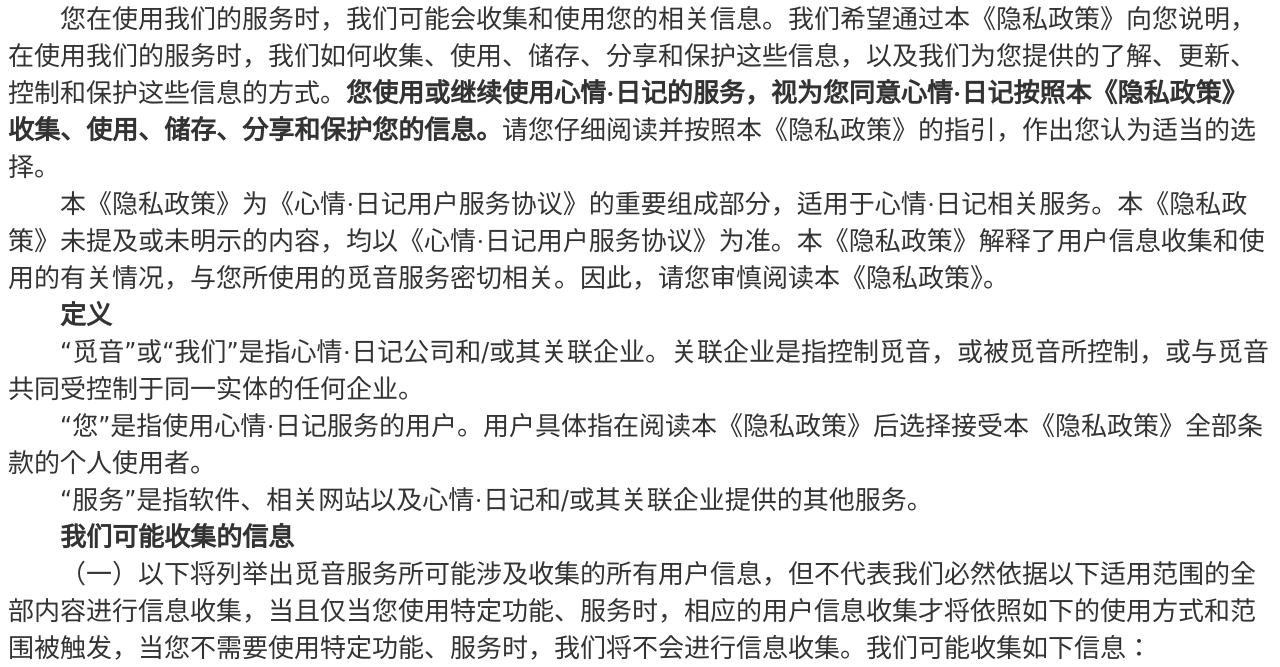
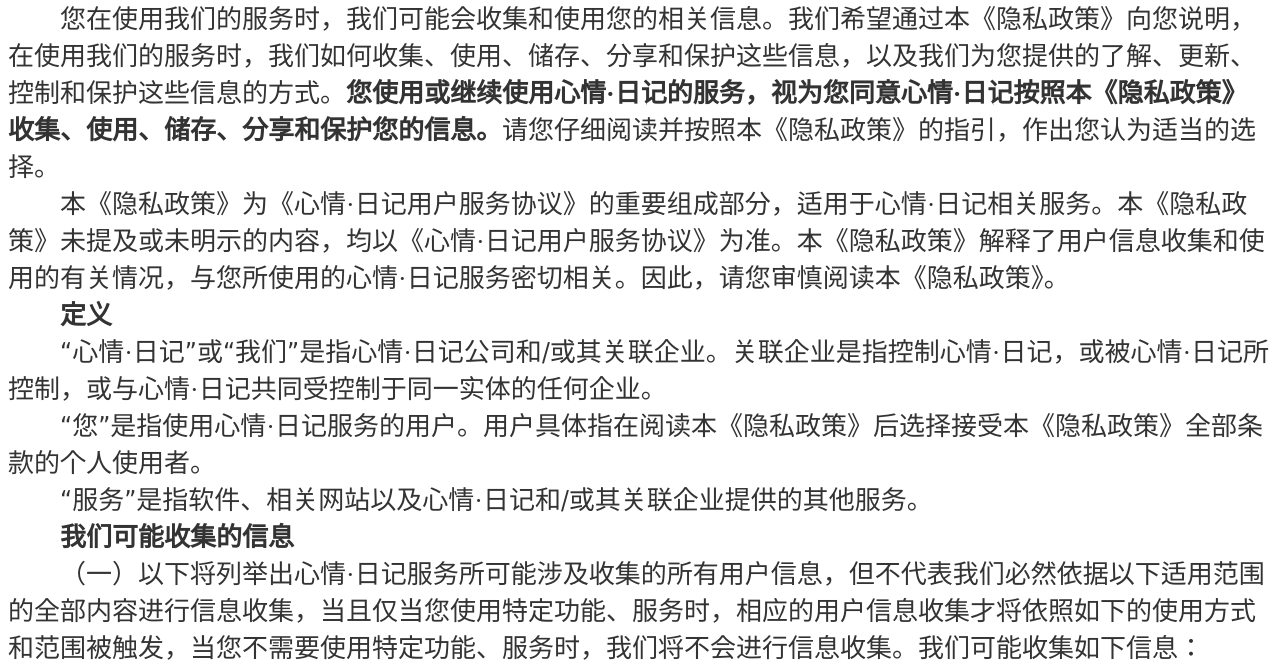
Before and after one commit to ruoling124/MS.github.io, a plain HTML site: page index.html in a window 1280 px wide. Shown: the part 93-760 px from the top of the page. Drawn offline with Linux system fonts and the light colour scheme.

Commit message:
Update index.html

```diff
--- a/index.html
+++ b/index.html
@@ -24,13 +24,13 @@
 <h4 style="margin: 0.0px 0.0px 0.0px 0.0px; text-align: center; line-height: 45.0px; font: 32.0px 'PingFang SC Semibold'; color: #333333; -webkit-text-stroke: #333333"><span class="s1"><b>心情·日记隐私政策</b></span></h4>
 <p class="p2"><span class="s2"><b>引言</b></span></p>
 <p class="p3"><span class="s3">您在使用我们的服务时，我们可能会收集和使用您的相关信息。我们希望通过本《隐私政策》向您说明，在使用我们的服务时，我们如何收集、使用、储存、分享和保护这些信息，以及我们为您提供的了解、更新、控制和保护这些信息的方式。<b>您使用或继续使用心情·日记的服务，视为您同意心情·日记按照本《隐私政策》收集、使用、储存、分享和保护您的信息。</b>请您仔细阅读并按照本《隐私政策》的指引，作出您认为适当的选择。</span></p>
-<p class="p3"><span class="s3">本《隐私政策》为《心情·日记用户服务协议》的重要组成部分，适用于心情·日记相关服务。本《隐私政策》未提及或未明示的内容，均以《心情·日记用户服务协议》为准。本《隐私政策》解释了用户信息收集和使用的有关情况，与您所使用的觅音服务密切相关。因此，请您审慎阅读本《隐私政策》。</span></p>
+<p class="p3"><span class="s3">本《隐私政策》为《心情·日记用户服务协议》的重要组成部分，适用于心情·日记相关服务。本《隐私政策》未提及或未明示的内容，均以《心情·日记用户服务协议》为准。本《隐私政策》解释了用户信息收集和使用的有关情况，与您所使用的心情·日记服务密切相关。因此，请您审慎阅读本《隐私政策》。</span></p>
 <p class="p2"><span class="s2"><b>定义</b></span></p>
-<p class="p4"><span class="s4">“</span><span class="s3">觅音</span><span class="s4">”</span><span class="s3">或</span><span class="s4">“</span><span class="s3">我们</span><span class="s4">”</span><span class="s3">是指心情·日记公司和</span><span class="s4">/</span><span class="s3">或其关联企业。关联企业是指控制觅音，或被觅音所控制，或与觅音共同受控制于同一实体的任何企业。</span></p>
+<p class="p4"><span class="s4">“</span><span class="s3">心情·日记</span><span class="s4">”</span><span class="s3">或</span><span class="s4">“</span><span class="s3">我们</span><span class="s4">”</span><span class="s3">是指心情·日记公司和</span><span class="s4">/</span><span class="s3">或其关联企业。关联企业是指控制心情·日记，或被心情·日记所控制，或与心情·日记共同受控制于同一实体的任何企业。</span></p>
 <p class="p4"><span class="s4">“</span><span class="s3">您</span><span class="s4">”</span><span class="s3">是指使用心情·日记服务的用户。用户具体指在阅读本《隐私政策》后选择接受本《隐私政策》全部条款的个人使用者。</span></p>
 <p class="p4"><span class="s4">“</span><span class="s3">服务</span><span class="s4">”</span><span class="s3">是指软件、相关网站以及心情·日记和</span><span class="s4">/</span><span class="s3">或其关联企业提供的其他服务。</span></p>
 <p class="p2"><span class="s2"><b>我们可能收集的信息</b></span></p>
-<p class="p3"><span class="s3">（一）以下将列举出觅音服务所可能涉及收集的所有用户信息，但不代表我们必然依据以下适用范围的全部内容进行信息收集，当且仅当您使用特定功能、服务时，相应的用户信息收集才将依照如下的使用方式和范围被触发，当您不需要使用特定功能、服务时，我们将不会进行信息收集。我们可能收集如下信息：</span></p>
+<p class="p3"><span class="s3">（一）以下将列举出心情·日记服务所可能涉及收集的所有用户信息，但不代表我们必然依据以下适用范围的全部内容进行信息收集，当且仅当您使用特定功能、服务时，相应的用户信息收集才将依照如下的使用方式和范围被触发，当您不需要使用特定功能、服务时，我们将不会进行信息收集。我们可能收集如下信息：</span></p>
 <p class="p4"><span class="s4">1</span><span class="s3">、<b>个人信息</b>：是可用于唯一地识别或联系某人的数据，如姓名、电子邮件地址、联系地址等，我们依据国家法律法规规定的</span><span class="s4">“</span><span class="s3">后台实名、前台自愿</span><span class="s4">”</span><span class="s3">原则，将对用户进行基于电话号码等方式进行真实身份信息认证所获取您的电话号码等信息。我们仅为实现以下目的而使用您主动向我们提交的个人信息：帮助我们开发、交付和改进心情·日记服务，从而使用户享受更优质的服务；管理您所参与的反馈、在线调查等活动。</span></p>
 <p class="p4"><span class="s4">2</span><span class="s3">、非个人信息：非个人信息是不会与任何特定个人直接相关联的数据。您在使用心情·日记服务时，系统可能通过</span><span class="s4">cookies</span><span class="s3">或其他方式自动采集的技术信息，包括但不限于您使用的设备或软件信息、</span><span class="s4">URL</span><span class="s3">、</span><span class="s4">IP</span><span class="s3">地址、浏览器类型、使用语言、访问日期和时间等。我们仅为实现以下目的而使用收集到的非个人信息：为了能更好的了解用户的行为，帮助用户解决心情·日记服务问题，改进心情·日记及其服务，并了解用户对心情·日记服务中的哪些部分最感兴趣。</span></p>
 <p class="p3"><span class="s3">当您开启设备定位功能并使用我们基于位置提供的相关服务时，我们将收集的有关您位置的信息，包括但不限于通过</span><span class="s4">GPS</span><span class="s3">或</span><span class="s4">WiFi</span><span class="s3">等方式收集的您的地理位置信息，您或其他用户提供的包含您所处地理位置的实时信息等。您可以选择通过关闭定位功能，停止我们对您的地理位置信息的收集。</span></p>
```
